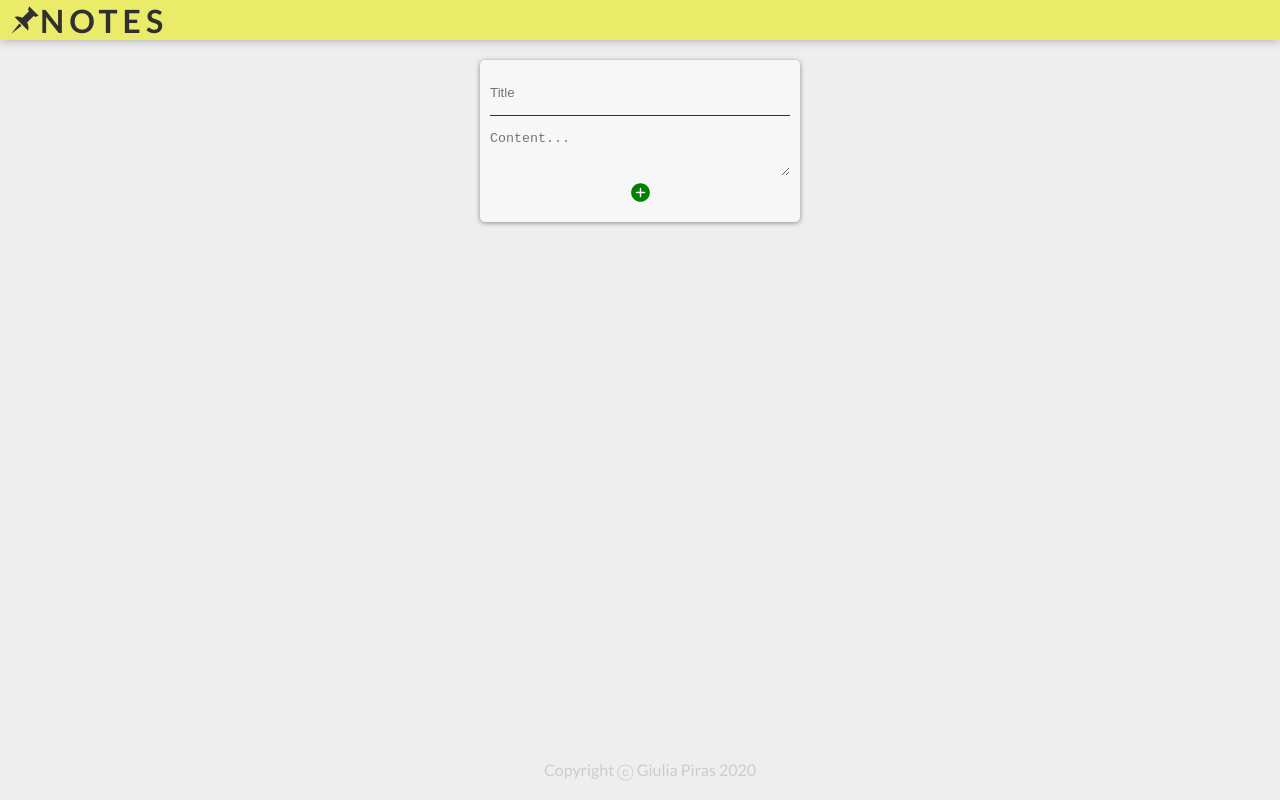
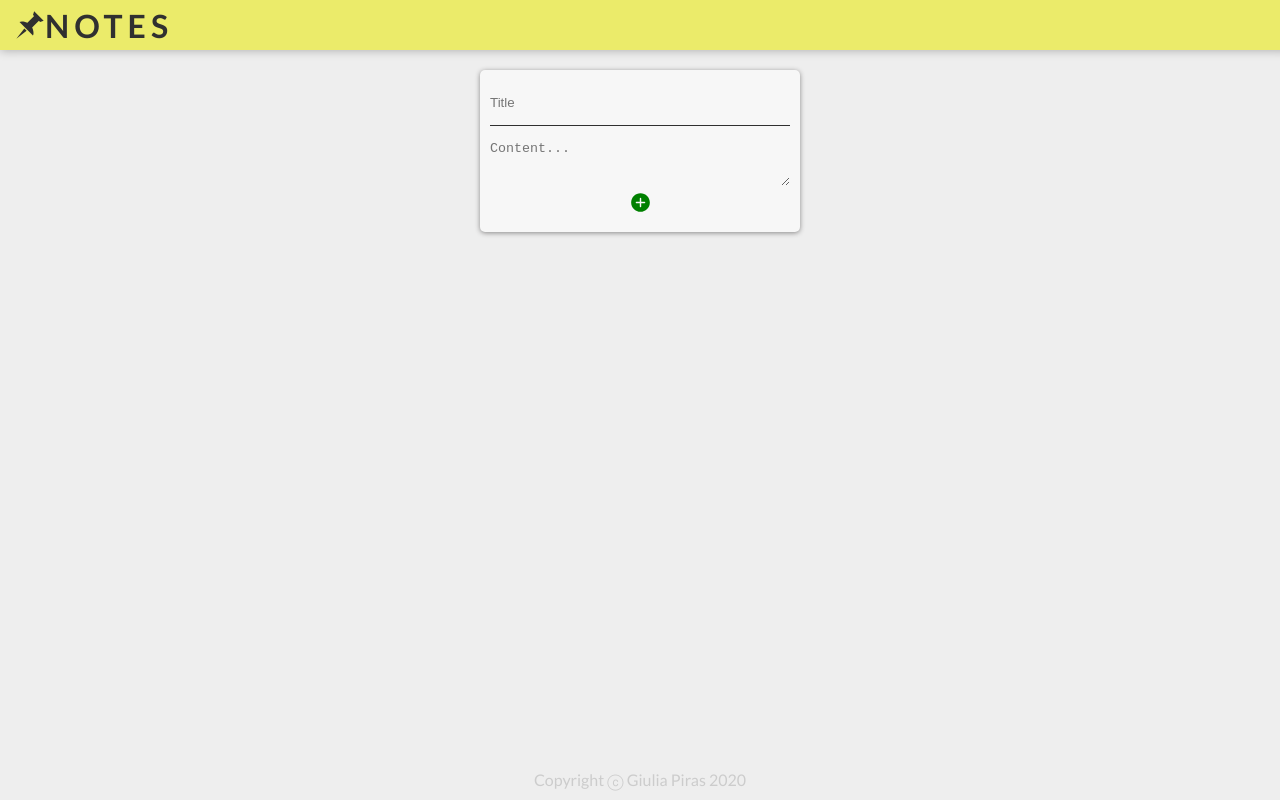
Before and after one commit to giuliap87/sticky-notes-project, a React (Create React App) app: page / in a window 1280 px wide. Built offline with nearby package versions, Linux system fonts and the light colour scheme.

Commit message:
added padding to header, removed padding from footer

```diff
--- a/src/components/Board/Board.css
+++ b/src/components/Board/Board.css
@@ -12,6 +12,7 @@
 }
 
 .Board-fillnote-error-msg {
+  display: flex;
   border: .5px solid rgb(212, 212, 212);
   border-radius: 3px;
   width: fit-content;
@@ -20,8 +21,6 @@
   font-size: 13px;
   background-color: rgb(226, 169, 84);
   margin: 20px auto;
-
-  display: flex;
 }
 
 .Board-fillnote-error-icon{
--- a/src/components/Footer/Footer.css
+++ b/src/components/Footer/Footer.css
@@ -4,8 +4,6 @@
   width: 100%;
   height: 20px;
   line-height: 20px;
-  padding: 10px;
-
 
   display: flex;
   justify-content: center;
--- a/src/components/Header/Header.css
+++ b/src/components/Header/Header.css
@@ -1,6 +1,10 @@
 .Header {
 
   height: 40px;
+  width: 100%;
+
+  padding: 5px;
+
   display: flex;
   align-items: center;
   background-color: rgb(235, 235, 106);
@@ -10,7 +14,6 @@
   font-weight: 400;
   text-align: left;
   letter-spacing: 5px;
-  width: 100%;
 }
 
 .Header-logo{
```
